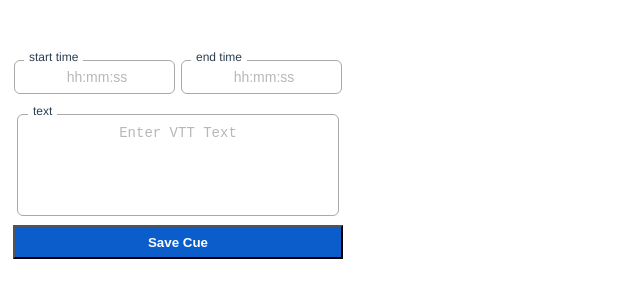
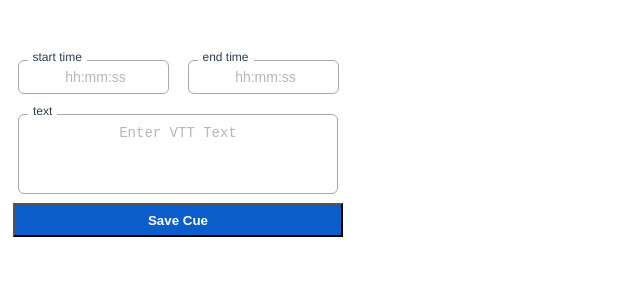
Before and after one commit to superbooty/vtt-creator, a Vue app: page / in a window 1280 px wide. Shown: the top 300 px of the page, without its empty margins (0-640 px from the left). Built offline with nearby package versions, Linux system fonts and the light colour scheme.

Commit message:
adding pattern validation for text area

```diff
--- a/src/components/VTTCueBuilder.vue
+++ b/src/components/VTTCueBuilder.vue
@@ -33,7 +33,6 @@
         class="msg txt-input"
         v-model="vttText"
         ref="vttTextRef"
-        :pattern="textAreaPattern"
         required
         placeholder="Enter VTT Text"
         @input="inputHandler"
@@ -65,7 +64,6 @@ export default {
     const vttText = ref("");
     const vttError = ref(null);
     const inputPattern = ref("(?:[01]\\d|2[0123]):(?:[012345]\\d):(?:[012345]\\d)");
-    const textAreaPattern = ref("^\\d{9}(?:|, \\d{9})+$");
 
     // methods
     const inputHandler = (e) => {
@@ -82,28 +80,32 @@ export default {
       let endSecs = 0;
       // .split(':').reduce((acc,time) => (60 * acc) + +time);
       let doNext = true;
-      if (start.reportValidity())  {
+      if (start.checkValidity())  {
         startSecs = vttStart.value.split(':').reduce((acc,time) => (60 * acc) + +time);
         console.log("Input is Valid...");
       } else {
         start.setCustomValidity("value does not match pattern hh:mm:ss");
         doNext = false;
         start.reportValidity();
+        return;
       }
-      if (doNext && end.reportValidity())  {
+      if (doNext && end.checkValidity())  {
         endSecs = vttEnd.value.split(':').reduce((acc,time) => (60 * acc) + +time);
         console.log("Input is Valid...");
       } else {
         end.setCustomValidity("value does not match pattern hh:mm:ss");
         doNext = false;
+        end.reportValidity();
+        return;
       }
       if (doNext && endSecs > startSecs) {
-        if (textRef.reportValidity()) {
+        if (vttText.value.match("^\\d{9}(?:|, \\d{9})+$")) {
           const productArray = vttText.value.split(",");
           vttError.value = null;
           pushCue({startTime: startSecs, endTime: endSecs, text: productArray});
         } else {
           textRef.setCustomValidity("value is not a valid set of product ids");
+          textRef.reportValidity();
           vttError.value = "Input is not a list of products";
         }
       }
@@ -120,8 +122,7 @@ export default {
       inputHandler,
       buildVTT,
       inputPattern,
-      vttError,
-      textAreaPattern
+      vttError
     };
   },
 
@@ -139,7 +140,7 @@ export default {
     display: flex;
     flex-direction: row;
     flex-wrap: wrap;
-    justify-content: space-evenly;
+    justify-content: space-around;
     width: 340px;
     .error {
       display: none;
@@ -178,7 +179,7 @@ export default {
       }
       input {
         line-height: 30px;
-        width: 155px;
+        width: 145px;
         font-size: 14px;
         text-indent: 5px;
         border-radius: 6px;
@@ -198,12 +199,13 @@ export default {
         left: 20px;
       }
       textarea {
-        width: 310px;
+        width: 320px;
         height: 80px;
         resize: none;
         padding: 10px 5px;
         border: 1px solid darkgray;
         border-radius: 6px;
+        box-sizing: border-box;
         outline: none;
         &::placeholder {
           color: #b8b7b7;
```
